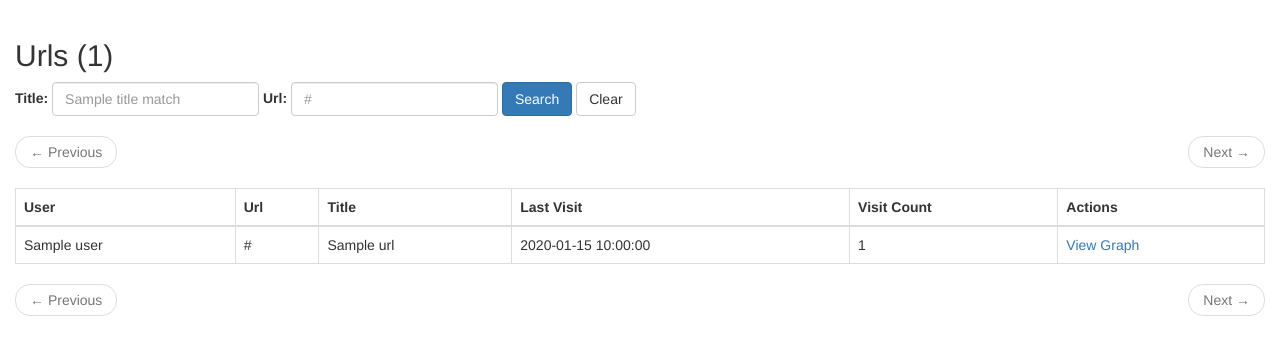
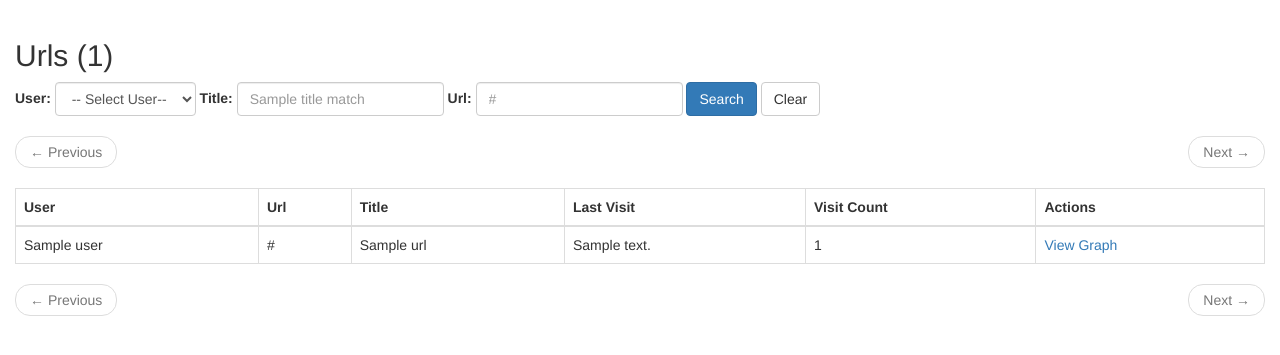
Before and after one commit to mgerst/chrome-historian, a Flask app: template historian/flask/templates/index.html in a window 1280 px wide. Shown: the part 51-406 px from the top of the page. Run offline with Flask 2, Linux system fonts and the light colour scheme; the template is opened without the code that fills it: most values are stand-ins (such as "Sample title", 1, 10 or a date in 2020); some libraries are stand-ins or nearby versions.

Commit message:
Url list now correctly handles multi user environments.

```diff
--- a/historian/flask/main.py
+++ b/historian/flask/main.py
@@ -36,7 +36,8 @@ def index():
     user_list = hist.get_users()
     users = [u.name for u in user_list]
     user = list(filter(lambda u: u.name == username, user_list))[0] if username in users else None
-    urls = hist.get_urls(username, date_lt, date_gt, url_match, title_match, limit, start)
+    urls = hist.get_urls(username=username, date_lt=date_lt, date_gt=date_gt, url_match=url_match,
+                         title_match=title_match, limit=limit, start=start)
 
     return render_template('index.html', hist=hist, date_lt=date_lt, date_gt=date_gt, url_match=url_match,
                            title_match=title_match, will_paginate=will_paginate, limit=limit, start=start,
@@ -78,7 +79,7 @@ def graph_ajax(id):
                 from_visit = Visits.select().where(Visits.id == from_visit).get()
                 visits.add(from_visit)
 
-        to = Visits.select().where(Visits.from_visit==visit.id)
+        to = Visits.select().where(Visits.from_visit == visit.id)
         if len(to) > 0 and len(visits) < 50 and len(visited) < 50:
             for to_visit in to:
                 if to_visit not in visited:
--- a/historian/flask/templates/index.html
+++ b/historian/flask/templates/index.html
@@ -3,8 +3,18 @@
 {% block content %}
     <div class="row">
         <div class="col-md-12">
-            <h2>Urls ({{ hist.urls|length }})</h2>
+            <h2>Urls ({{ url_count }})</h2>
             <form class="form-inline">
+                <div class="form-group">
+                    <label for="user">User:</label>
+                    <select class="form-control" id="user" name="username">
+                        <option value="">-- Select User--</option>
+                        {% for user in users %}
+                        <option value="{{ user }}"{% if user == current_user.name %} selected="selected"{% endif %}>{{ user }}</option>
+                        {% endfor %}
+                    </select>
+                </div>
+            {{ current_user.username }}
                 <div class="form-group">
                     <label for="title">Title:</label>
                     <input type="text" class="form-control" name="title_match" id="title" placeholder="{{ title_match }}">
@@ -23,12 +33,12 @@
             <nav>
                 <ul class="pager">
                     {% if start >= limit %}
-                        <li class="previous"><a href="?limit={{ limit }}&start={{ start - 25 }}&title_match={{ title_match }}&url_match={{ url_match }}">&larr; Previous</a></li>
+                        <li class="previous"><a href="?limit={{ limit }}&start={{ start - 25 }}&title_match={{ title_match }}&url_match={{ url_match }}&username={{ current_user.name }}">&larr; Previous</a></li>
                     {% else %}
                         <li class="previous disabled"><a href="#">&larr; Previous</a></li>
                     {% endif %}
-                    {% if start + limit < hist.urls|length %}
-                        <li class="next"><a href="?limit={{ limit }}&start={{ start + 25 }}&title_match={{ title_match }}&url_match={{ url_match }}">Next &rarr;</a></li>
+                    {% if start + limit < url_count %}
+                        <li class="next"><a href="?limit={{ limit }}&start={{ start + 25 }}&title_match={{ title_match }}&url_match={{ url_match }}&username={{ current_user.name }}">Next &rarr;</a></li>
                     {% else %}
                         <li class="next disabled"><a href="#">Next &rarr;</a></li>
                     {% endif %}
@@ -52,7 +62,7 @@
                         <td>{{ url.user.name }}</td>
                         <td>{{ url.url }}</td>
                         <td>{{ url.title }}</td>
-                        <td title="{{ url.last_visit_time_raw }}">{{ url.last_visit_time }}</td>
+                        <td title="{{ url.last_visit_time }}">{{ url.last_visit }}</td>
                         <td>{{ url.visit_count }}</td>
                         <td>
                             <a href="{{ url_for('graph', id=url.id) }}">View Graph</a>
@@ -69,12 +79,12 @@
             <nav>
                 <ul class="pager">
                     {% if start >= limit %}
-                        <li class="previous"><a href="?limit={{ limit }}&start={{ start - 25 }}&title_match={{ title_match }}&url_match={{ url_match }}">&larr; Previous</a></li>
+                        <li class="previous"><a href="?limit={{ limit }}&start={{ start - 25 }}&title_match={{ title_match }}&url_match={{ url_match }}&username={{ current_user.name }}">&larr; Previous</a></li>
                     {% else %}
                         <li class="previous disabled"><a href="#">&larr; Previous</a></li>
                     {% endif %}
-                    {% if start + limit < hist.urls|length %}
-                        <li class="next"><a href="?limit={{ limit }}&start={{ start + 25 }}&title_match={{ title_match }}&url_match={{ url_match }}">Next &rarr;</a></li>
+                    {% if start + limit < url_count %}
+                        <li class="next"><a href="?limit={{ limit }}&start={{ start + 25 }}&title_match={{ title_match }}&url_match={{ url_match }}&username={{ current_user.name }}">Next &rarr;</a></li>
                     {% else %}
                         <li class="next disabled"><a href="#">Next &rarr;</a></li>
                     {% endif %}
```
